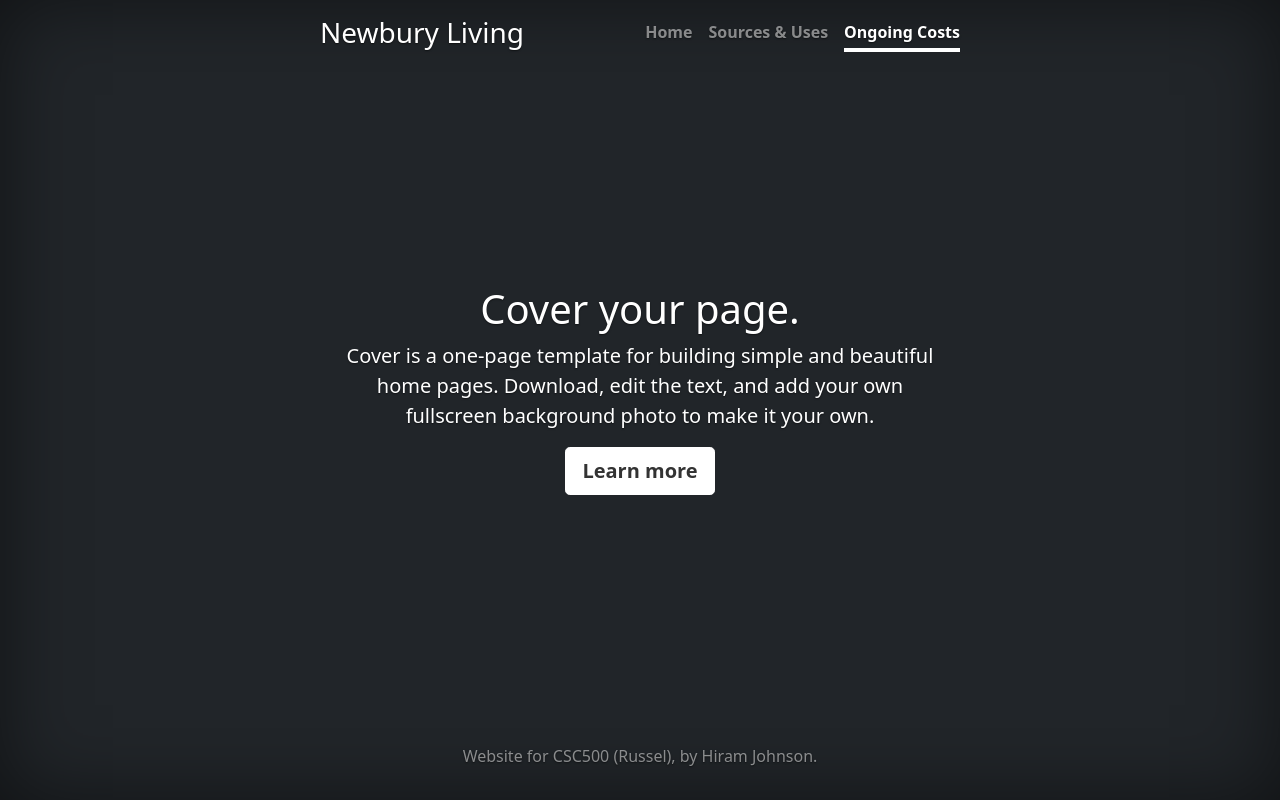
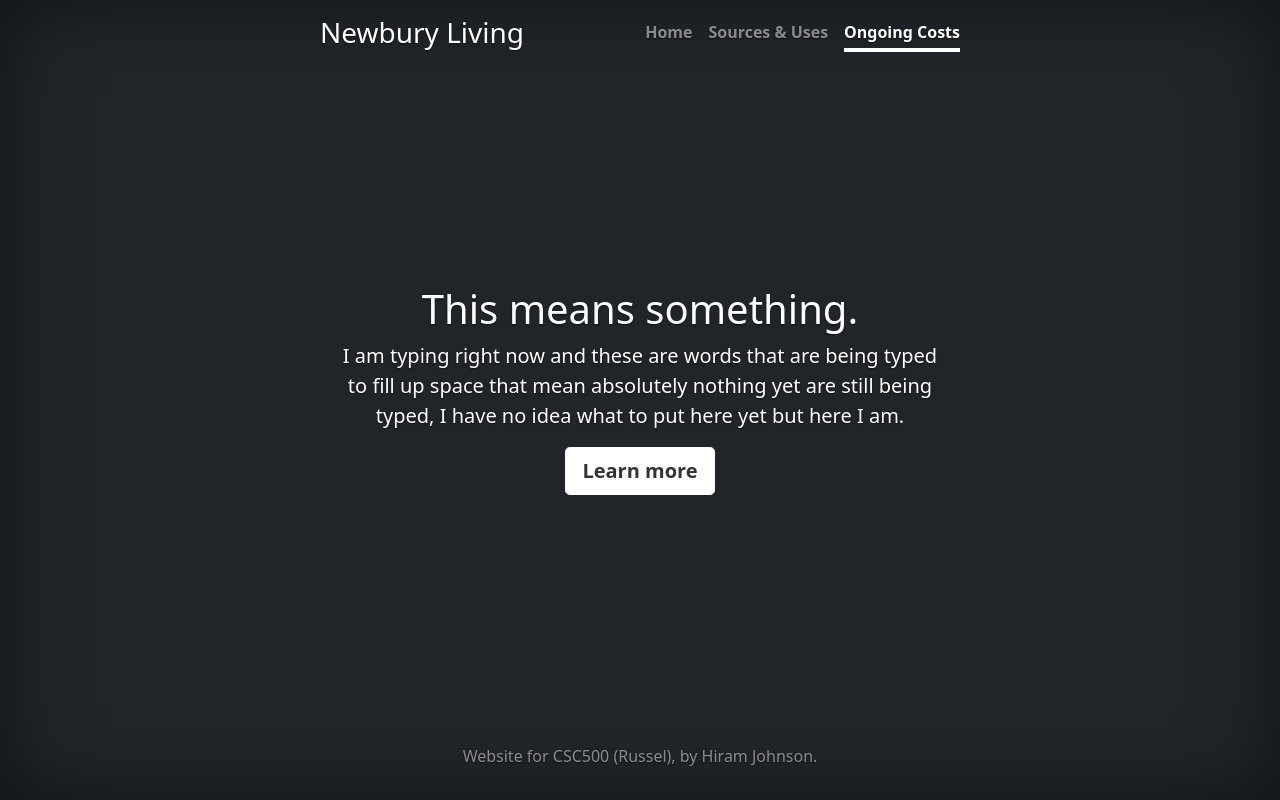
Before and after one commit to hiramj22/newbury_test, a plain HTML site: page pages/ongoingcosts.html in a window 1280 px wide. Drawn offline with Linux system fonts and the light colour scheme.

Commit message:
Update ongoingcosts.html

```diff
--- a/pages/ongoingcosts.html
+++ b/pages/ongoingcosts.html
@@ -50,8 +50,8 @@
   </header>
 
   <main class="px-3">
-    <h1>Cover your page.</h1>
-    <p class="lead">Cover is a one-page template for building simple and beautiful home pages. Download, edit the text, and add your own fullscreen background photo to make it your own.</p>
+    <h1>This means something.</h1>
+    <p class="lead">I am typing right now and these are words that are being typed to fill up space that mean absolutely nothing yet are still being typed, I have no idea what to put here yet but here I am.</p>
     <p class="lead">
       <a href="#" class="btn btn-lg btn-secondary fw-bold border-white bg-white">Learn more</a>
     </p>
```
